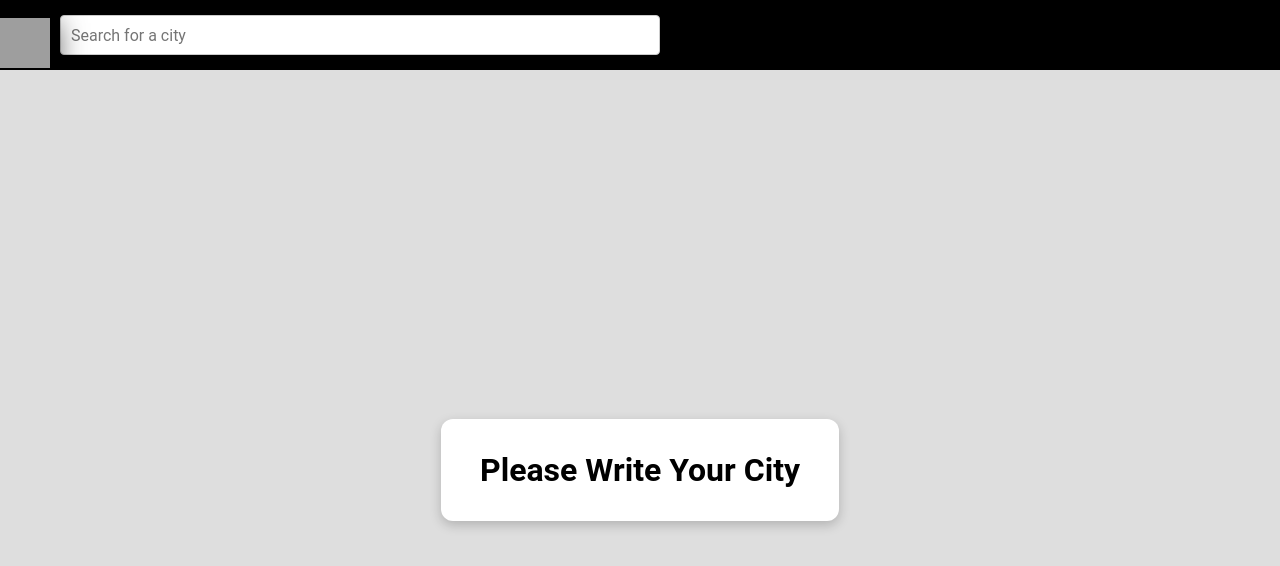
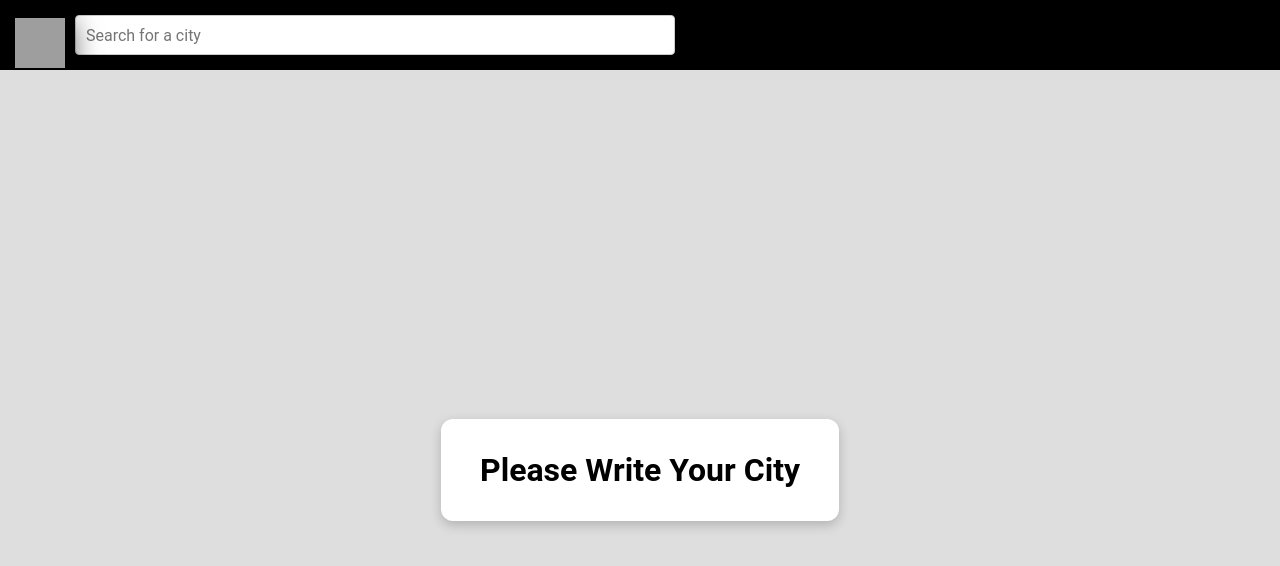
Before and after one commit to Nidrub/Weather-Application-React, a React (Vite) app in the folder weather-app/: page / in a window 1280 px wide. Shown: the top 566 px of the page. Built offline with nearby package versions, Linux system fonts and the light colour scheme; grey boxes are pictures that could not be loaded.

Commit message:
minor changes to css components

```diff
--- a/weather-app/src/components/SearchBar/SearchBar.css
+++ b/weather-app/src/components/SearchBar/SearchBar.css
@@ -6,6 +6,7 @@
     align-items: center;
     gap: 10px; /* space between logo and input */
     position: relative; /* needed for dropdown positioning */
+    padding: 0 15px;
 }
 
 #logo {
--- a/weather-app/src/components/WeatherScreen/WeatherScreen.css
+++ b/weather-app/src/components/WeatherScreen/WeatherScreen.css
@@ -30,13 +30,14 @@
 
 .weather-screen {
     width: 350px;
-    margin: 2rem auto;
+    margin: 2rem 30px;
     padding: 1.5rem;
     border-radius: 12px;
     text-align: center;
     background: white;
     box-shadow: 0 4px 12px rgba(0,0,0,0.2);
     transition: all 0.5s ease-in-out;
+
 }
 
 
```
